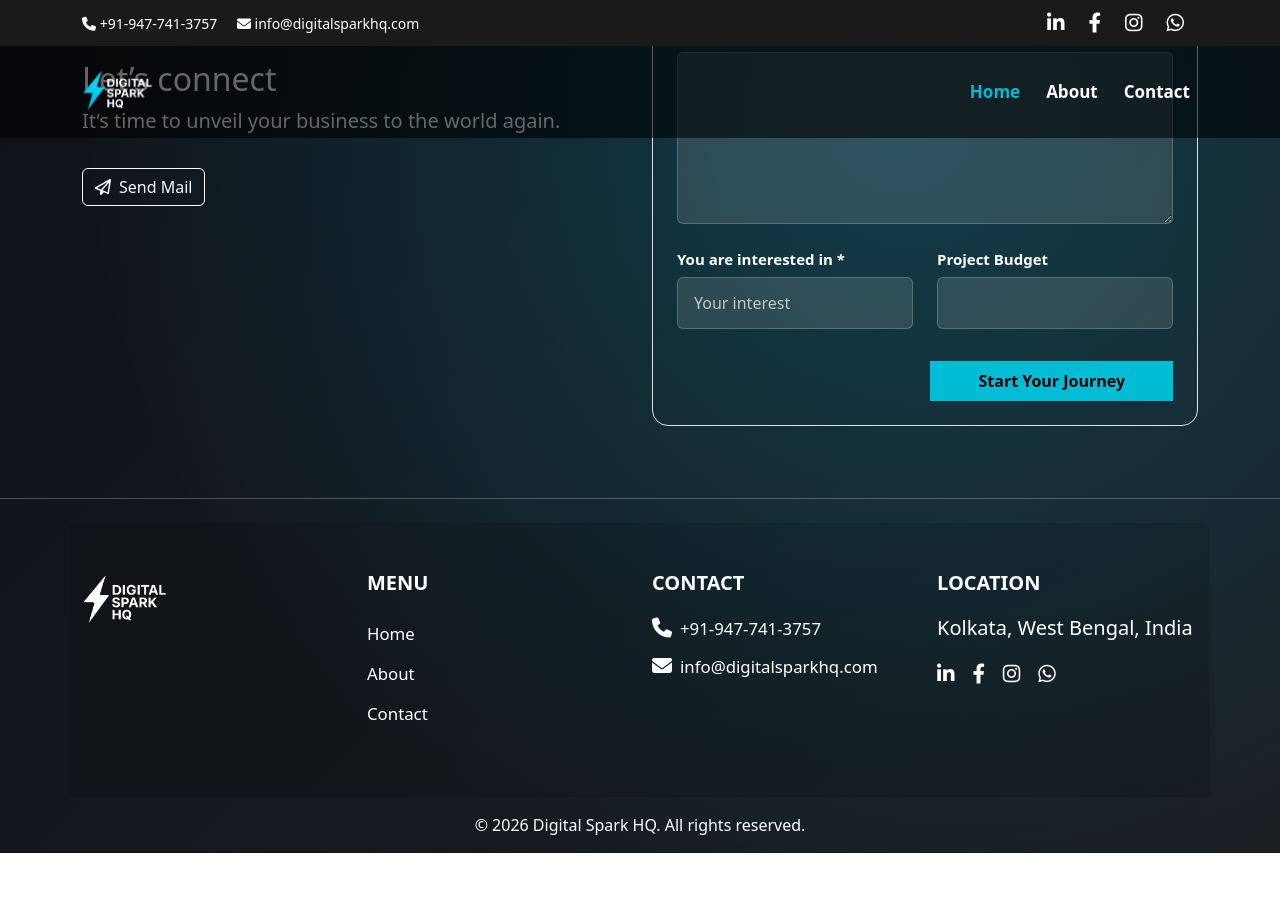
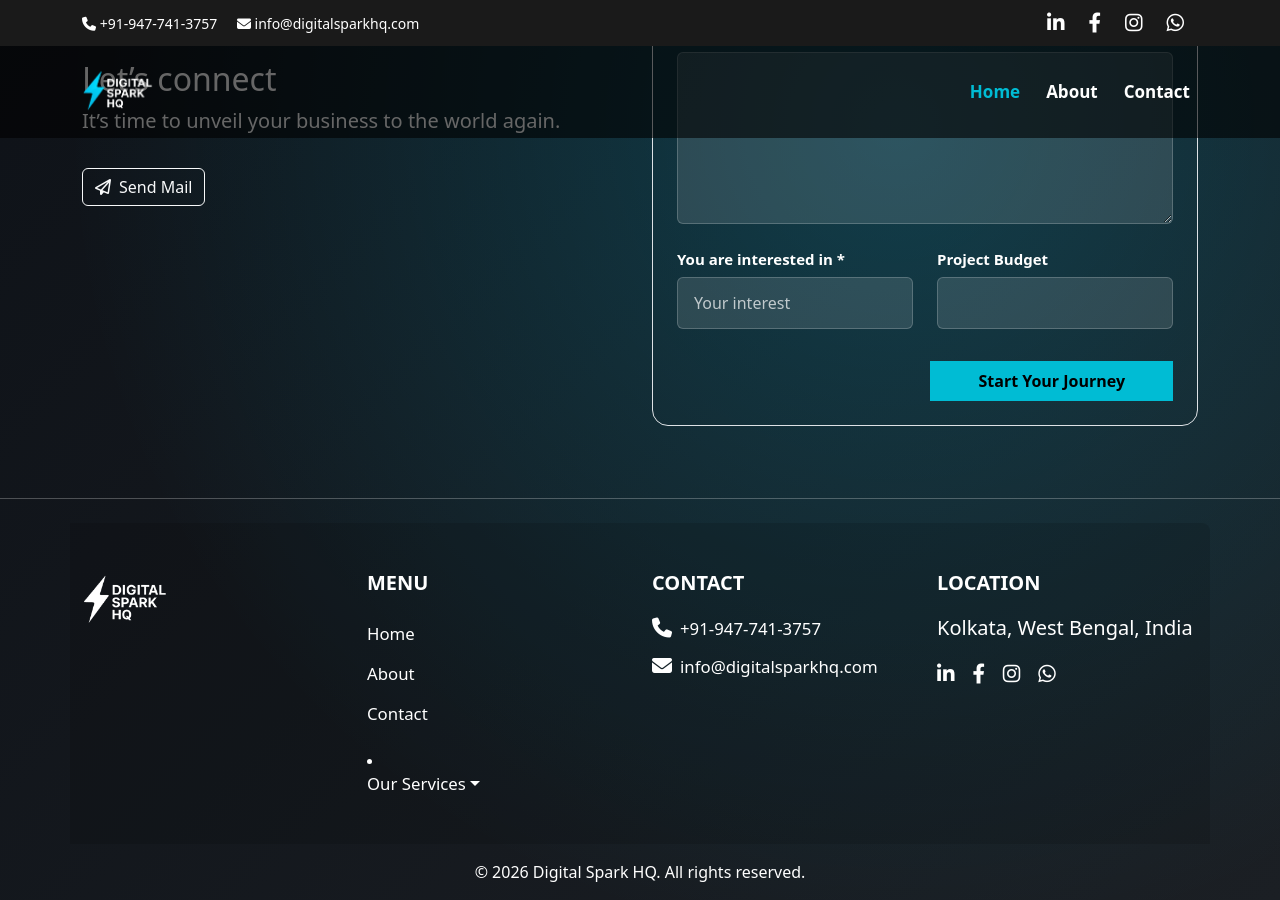
Before and after one commit to Iambiswajit-C/digitalsparkhq, a Jekyll site: the page built from index.md, in a window 1280 px wide and 900 px high, scrolled down 3325 px. Built offline with Jekyll 4.4.1, drawn with Linux system fonts in a browser that asks for light colours; before the commit the page ends 4178 px from its top, so only the background shows below that.

Commit message:
Update footer.html

```diff
--- a/_includes/footer.html
+++ b/_includes/footer.html
@@ -81,6 +81,16 @@
           <li><a href="{{ '/about/' | relative_url }}">About</a></li>
           <li><a href="{{ '/contact/' | relative_url }}">Contact</a></li>
         </ul>
+        <li class="nav-item dropdown">
+  <a class="nav-link dropdown-toggle {% if page.url contains '/services/' %}active{% endif %}" href="#" role="button" data-bs-toggle="dropdown">Our Services</a>
+  <ul class="dropdown-menu">
+    <li><a class="dropdown-item {% if page.url == '/services/web-design/' %}active{% endif %}" href="/services/web-design/">Web Design</a></li>
+    <li><a class="dropdown-item {% if page.url == '/services/seo/' %}active{% endif %}" href="/services/seo/">SEO</a></li>
+    <li><a class="dropdown-item {% if page.url == '/services/graphic-design/' %}active{% endif %}" href="/services/graphic-design/">Graphic Design</a></li>
+    <li><a class="dropdown-item {% if page.url == '/services/social-media/' %}active{% endif %}" href="/services/social-media/">Social Media</a></li>
+    <li><a class="dropdown-item {% if page.url == '/services/paid-marketing/' %}active{% endif %}" href="/services/paid-marketing/">Paid Marketing</a></li>
+  </ul>
+</li>
       </div>
       <div class="col-lg-3 mb-4 mb-lg-0">
         <h5 class="footer-title">Contact</h5>
```
